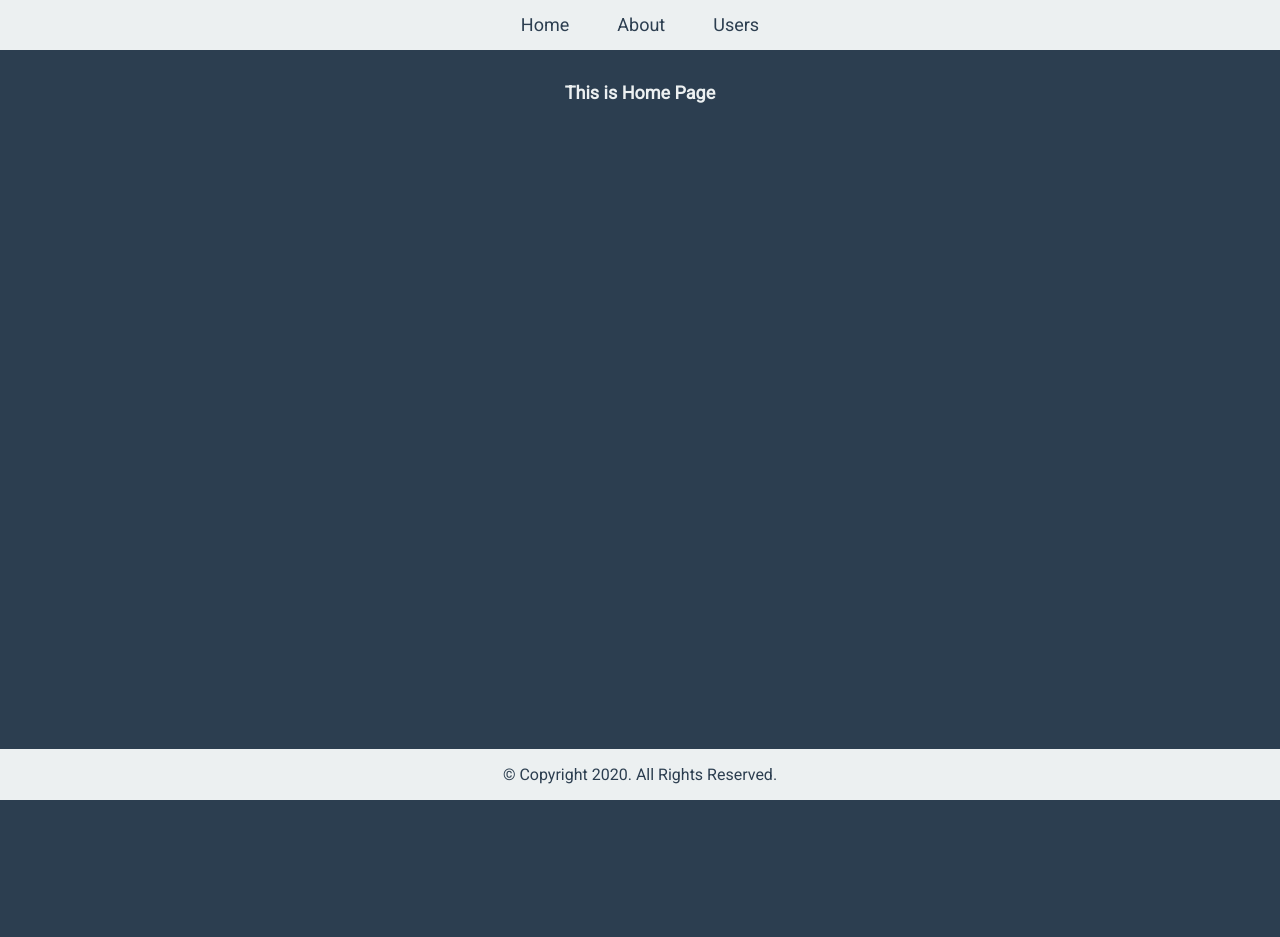
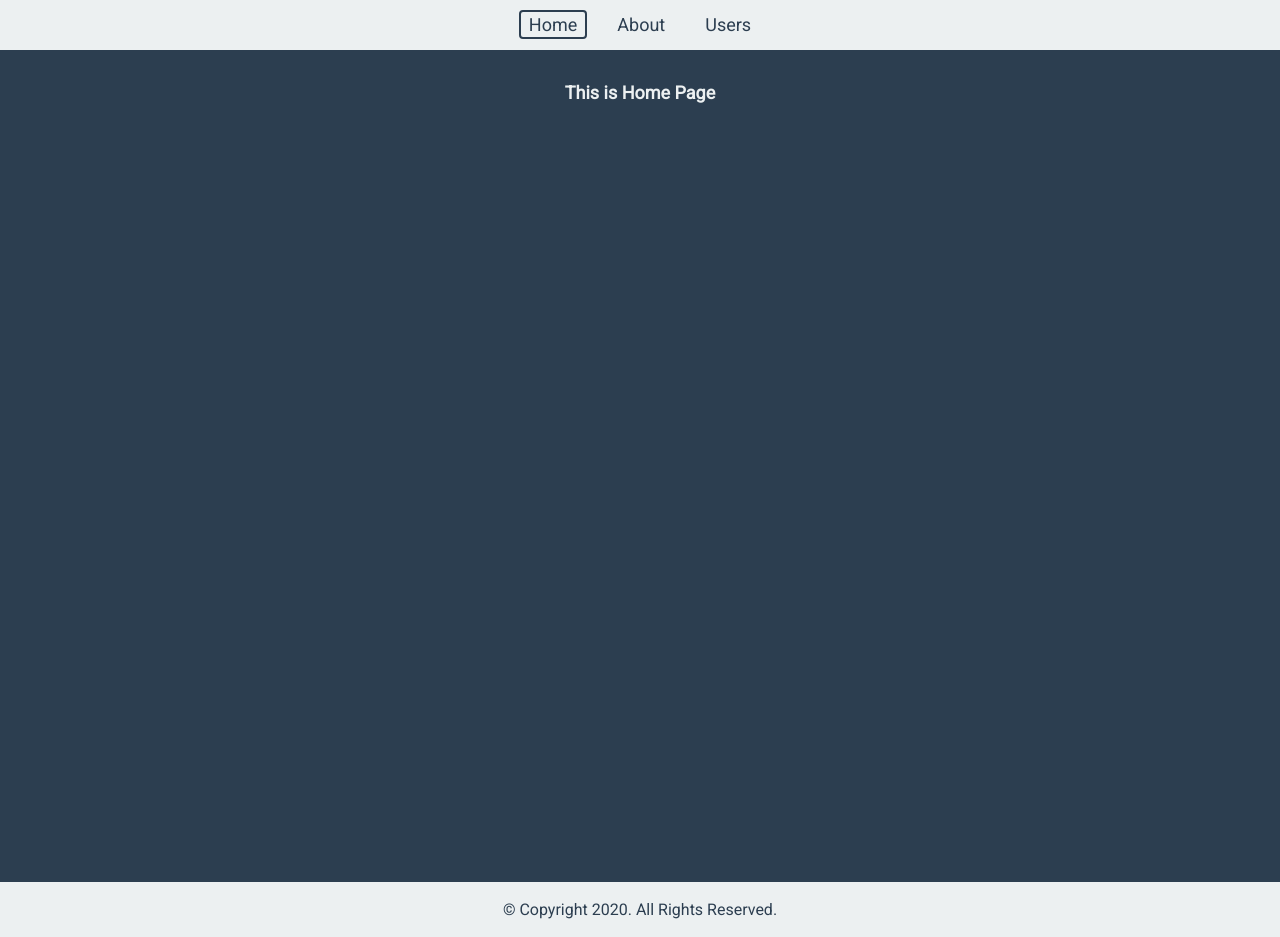
Before and after one commit to azishanprdxn/first-react, a React (Create React App) app: page / in a window 1280 px wide. Before the commit the page ends 800 px from the top, so only its background shows below. Built offline with nearby package versions, Linux system fonts and the light colour scheme.

Commit message:
Updated Active Class based on Current URL

```diff
--- a/src/App.css
+++ b/src/App.css
@@ -1,4 +1,6 @@
 @import url('https://fonts.googleapis.com/css2?family=Roboto&display=swap');
+
+* { box-sizing: border-box; }
 
 body {
   margin: 0;
@@ -22,19 +24,30 @@ nav ul {
 }
 
 nav ul a {
+  padding: 2px 8px;
   color: #2c3e50;
   font-size: 18px;
   text-decoration: none;
   line-height: 50px;
 }
 
-nav ul a:hover {
+nav ul a:hover:not(.active) {
   text-decoration: underline;
 }
 
 nav ul li {
   display: inline-block;
-  margin: 0 24px;
+  margin: 0 12px;
+}
+
+nav .active {
+  border: 2px solid #2c3e50;
+  border-radius: 4px;
+  margin: -2px;
+}
+
+main {
+  height: 800px;
 }
 
 .flex-container {
@@ -71,8 +84,11 @@ h2 {
 
 footer {
   width: 100%;
-  position: fixed;
-  bottom: 0;
   background-color: #ecf0f1;
   color: #2c3e50;
 }
+
+footer p {
+  padding: 18px 0;
+  margin: 0;
+}
--- a/src/header/Header.js
+++ b/src/header/Header.js
@@ -6,19 +6,28 @@ import {
 import './Header.css';
 
 class Header extends Component {
+  handleClick = (event) => {
+    const activeURL = document.querySelectorAll('header a');
+    for (let i = 0; i < activeURL.length; i++) {
+      activeURL[i].className = '';
+    }
+    event.target.className = 'active';
+  }
+
   render() {
+
     return (
       <header>
         <nav>
           <ul>
             <li>
-              <Link to="/" title="Home">Home</Link>
+              <Link to="/" title="Home" onClick={this.handleClick}>Home</Link>
             </li>
             <li>
-              <Link to="/about" title="About">About</Link>
+              <Link to="/about" title="About" onClick={this.handleClick}>About</Link>
             </li>
             <li>
-              <Link to="/users" title="Users">Users</Link>
+              <Link to="/users" title="Users" onClick={this.handleClick}>Users</Link>
             </li>
           </ul>
         </nav>
@@ -27,4 +36,20 @@ class Header extends Component {
   }
 }
 
+window.onload = () => {
+  const activeURL = document.querySelectorAll('header a');
+  for (let i = 0; i < activeURL.length; i++) {
+    activeURL[i].className = '';
+  }
+  if (window.location.pathname === '/') {
+    activeURL[0].className = 'active';
+  }
+  if (window.location.pathname === '/about') {
+    activeURL[1].className = 'active';
+  }
+  if (window.location.pathname === '/users') {
+    activeURL[2].className = 'active';
+  }
+}
+
 export default Header;
```
Also changed, not shown: src/json-data/data.json (added, +22 -0 lines), 1 other file (tests, documents, lock files or other folders).
